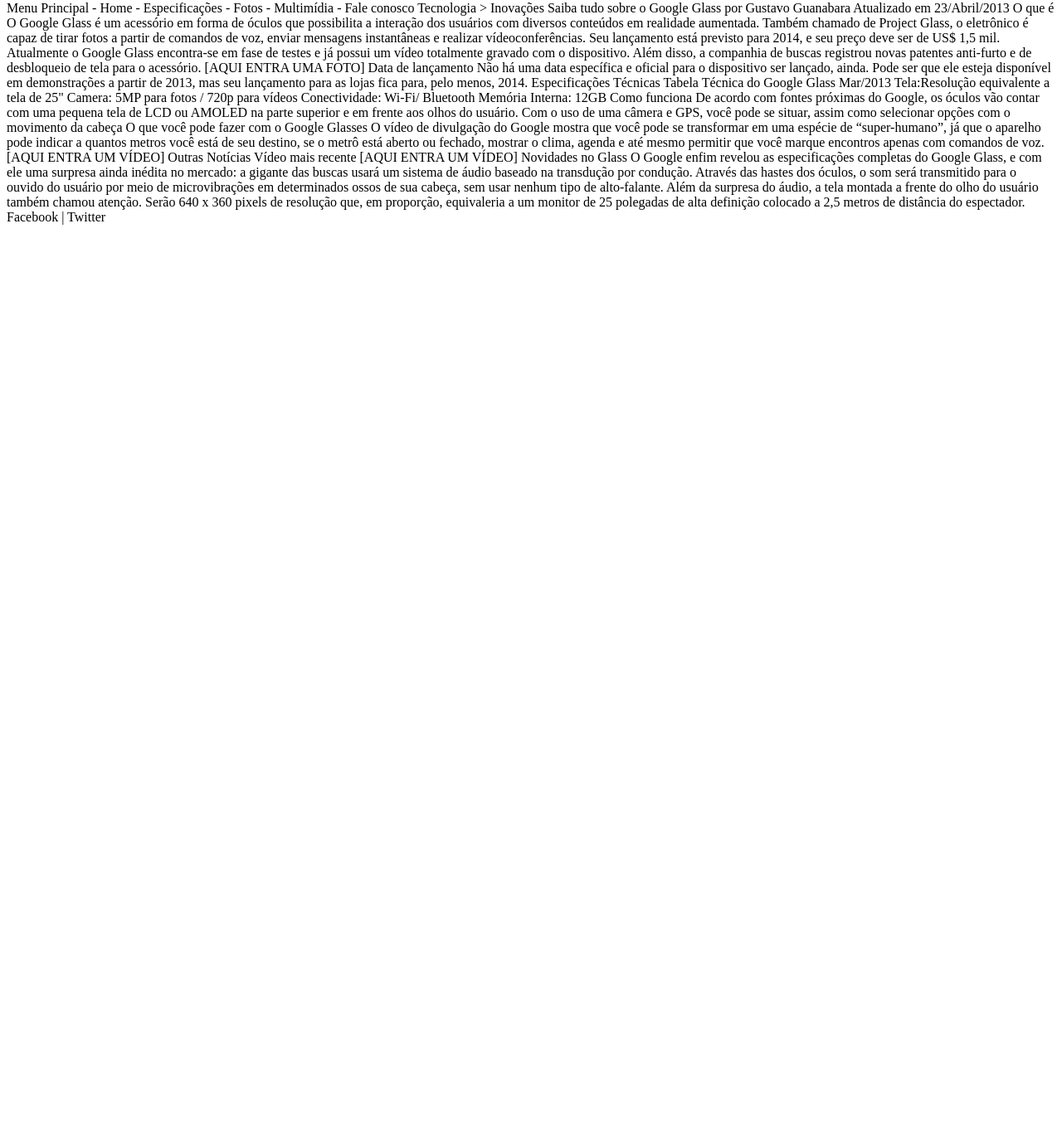
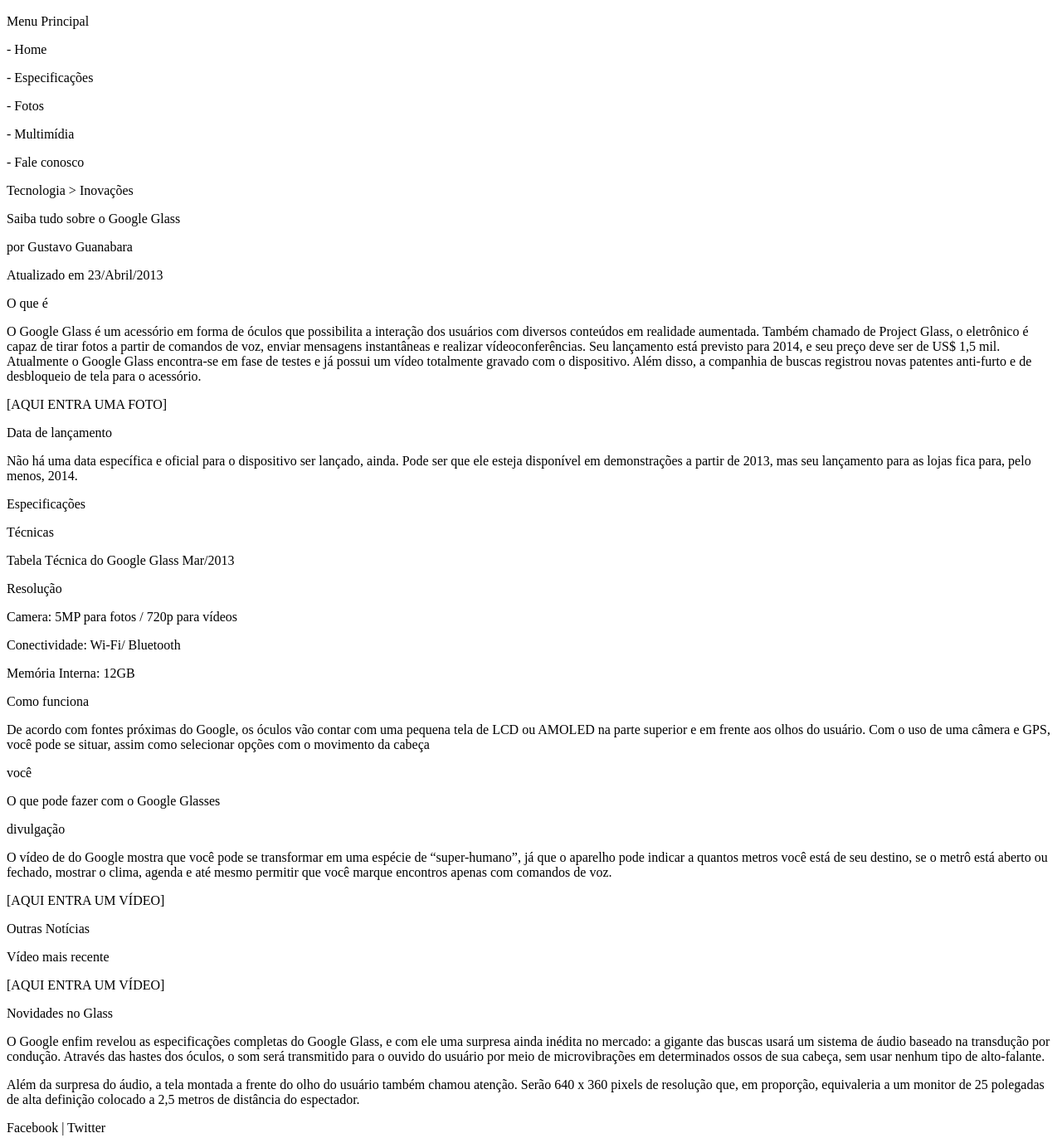
Before and after one commit to PeterGamer8K/projeto-glassdoor-aulaHTML, a plain HTML site: page projeto-glass-html5/index.html in a window 1280 px wide. Shown: the part 389-1761 px from the top of the page at 83% size. Before the commit the page ends 800 px from the top, so only its background shows below. Drawn offline with Linux system fonts and the light colour scheme.

Commit message:
adicionando os paragrafos do index

```diff
--- a/projeto-glass-html5/index.html
+++ b/projeto-glass-html5/index.html
@@ -1,5 +1,6 @@
 <!doctype html>
 <html>
+
 <head>
     <style type="text/css">
         h1 {
@@ -7,6 +8,7 @@
             font-size: 60pt;
             color: #145258;
         }
+
         h2 {
             color: #458745;
             font-family: helvetica;
@@ -15,7 +17,7 @@
     </style>
 </head>
 
-		<div id = "interface">
+<div id="interface">
     <h1>
         Google Glass
     </h1>
@@ -28,55 +30,67 @@
         <img src="./_imagens/glass-oculos-PRETO-PEQ.png">
     </div>
 
+    <p>
+        Menu Principal
+    </p>
+    <p>- Home</p>
+    <p>- Especificações</p>
+    <p>- Fotos</p>
+    <p>- Multimídia</p>
+    <p>- Fale conosco</p>
+    <p>Tecnologia > Inovações</p>
+    <p>Saiba tudo sobre o Google Glass</p>
+    <p>por Gustavo Guanabara</p>
+    <p>Atualizado em 23/Abril/2013</p>
+    <p>O que é</p>
+    <p>O Google Glass é um acessório em forma de óculos que possibilita a interação dos usuários com diversos conteúdos em realidade aumentada. Também chamado de Project Glass, o eletrônico é capaz de tirar fotos a partir de comandos de voz, enviar mensagens
+        instantâneas e realizar vídeoconferências. Seu lançamento está previsto para 2014, e seu preço deve ser de US$ 1,5 mil. Atualmente o Google Glass encontra-se em fase de testes e já possui um vídeo totalmente gravado com o dispositivo. Além disso,
+        a companhia de buscas registrou novas patentes anti-furto e de desbloqueio de tela para o acessório.
+    </p>
+    <p>[AQUI ENTRA UMA FOTO]</p>
+    <p>Data de lançamento</p>
+    <p>Não há uma data específica e oficial para o dispositivo ser lançado, ainda. Pode ser que ele esteja disponível em demonstrações a partir de 2013, mas seu lançamento para as lojas fica para, pelo menos, 2014.
+    </p>
+    <p>Especificações</p>
+    <p>Técnicas</p>
+    <p>Tabela Técnica do Google Glass Mar/2013
+    </p>
+    <p>Resolução</p>
+    <p>Camera: 5MP para fotos / 720p para vídeos
+    </p>
+    <p>Conectividade: Wi-Fi/ Bluetooth
+    </p>
 
-Menu Principal
-- Home
-- Especificações
-- Fotos
-- Multimídia
-- Fale conosco
+    <p>Memória Interna: 12GB</p>
+    <p>Como funciona</p>
+    <p>De acordo com fontes próximas do Google, os óculos vão contar com uma pequena tela de LCD ou AMOLED na parte superior e em frente aos olhos do usuário. Com o uso de uma câmera e GPS, você pode se situar, assim como selecionar opções com o movimento
+        da cabeça
+    </p>
+    <p>você</p>
+    <p>O que pode fazer com o Google Glasses
+    </p>
+    <p>divulgação</p>
+    <p>O vídeo de do Google mostra que você pode se transformar em uma espécie de “super-humano”, já que o aparelho pode indicar a quantos metros você está de seu destino, se o metrô está aberto ou fechado, mostrar o clima, agenda e até mesmo permitir que
+        você marque encontros apenas com comandos de voz.
+    </p>
+    <p>[AQUI ENTRA UM VÍDEO]
+    </p>
+    <p>Outras Notícias
+    </p>
+    <p>Vídeo mais recente
+    </p>
+    <p>[AQUI ENTRA UM VÍDEO]
+    </p>
+    <p>Novidades no Glass
+    </p>
+    <p>O Google enfim revelou as especificações completas do Google Glass, e com ele uma surpresa ainda inédita no mercado: a gigante das buscas usará um sistema de áudio baseado na transdução por condução. Através das hastes dos óculos, o som será transmitido
+        para o ouvido do usuário por meio de microvibrações em determinados ossos de sua cabeça, sem usar nenhum tipo de alto-falante.
+    </p>
+    <p>Além da surpresa do áudio, a tela montada a frente do olho do usuário também chamou atenção. Serão 640 x 360 pixels de resolução que, em proporção, equivaleria a um monitor de 25 polegadas de alta definição colocado a 2,5 metros de distância do espectador.
+    </p>
+    <p>Facebook | Twitter
+    </p>
 
-Tecnologia > Inovações
-Saiba tudo sobre o Google Glass
-por Gustavo Guanabara
-Atualizado em 23/Abril/2013
-
-O que é
-O Google Glass é um acessório em forma de óculos que possibilita a interação dos usuários com diversos conteúdos em realidade aumentada. Também chamado de Project Glass, o eletrônico é capaz de tirar fotos a partir de comandos de voz, enviar mensagens instantâneas e realizar vídeoconferências. Seu lançamento está previsto para 2014, e seu preço deve ser de US$ 1,5 mil. Atualmente o Google Glass encontra-se em fase de testes e já possui um vídeo totalmente gravado com o dispositivo. Além disso, a companhia de buscas registrou novas patentes anti-furto e de desbloqueio de tela para o acessório.
-
-[AQUI ENTRA UMA FOTO]
-
-Data de lançamento
-Não há uma data específica e oficial para o dispositivo ser lançado, ainda. Pode ser que ele esteja disponível em demonstrações a partir de 2013, mas seu lançamento para as lojas fica para, pelo menos, 2014.
-
-Especificações Técnicas
-Tabela Técnica do Google Glass Mar/2013
-
-Tela:Resolução equivalente a tela de 25"
-Camera: 5MP para fotos / 720p para vídeos
-Conectividade: Wi-Fi/ Bluetooth
-Memória Interna: 12GB
-
-Como funciona
-De acordo com fontes próximas do Google, os óculos vão contar com uma pequena tela de LCD ou AMOLED na parte superior e em frente aos olhos do usuário. Com o uso de uma câmera e GPS, você pode se situar, assim como selecionar opções com o movimento da cabeça
-
-O que você pode fazer com o Google Glasses
-O vídeo de divulgação do Google mostra que você pode se transformar em uma espécie de “super-humano”, já que o aparelho pode indicar a quantos metros você está de seu destino, se o metrô está aberto ou fechado, mostrar o clima, agenda e até mesmo permitir que você marque encontros apenas com comandos de voz.
-
-[AQUI ENTRA UM VÍDEO]
-
-Outras Notícias
-Vídeo mais recente
-
-[AQUI ENTRA UM VÍDEO]
-
-Novidades no Glass
-O Google enfim revelou as especificações completas do Google Glass, e com ele uma surpresa ainda inédita no mercado: a gigante das buscas usará um sistema de áudio baseado na transdução por condução. Através das hastes dos óculos, o som será transmitido para o ouvido do usuário por meio de microvibrações em determinados ossos de sua cabeça, sem usar nenhum tipo de alto-falante.
-
-Além da surpresa do áudio, a tela montada a frente do olho do usuário também chamou atenção. Serão 640 x 360 pixels de resolução que, em proporção, equivaleria a um monitor de 25 polegadas de alta definição colocado a 2,5 metros de distância do espectador.
-
-
-Facebook | Twitter
     </body>
 
 </html>
```
Lines whose indentation alone changed are shown as unchanged.
